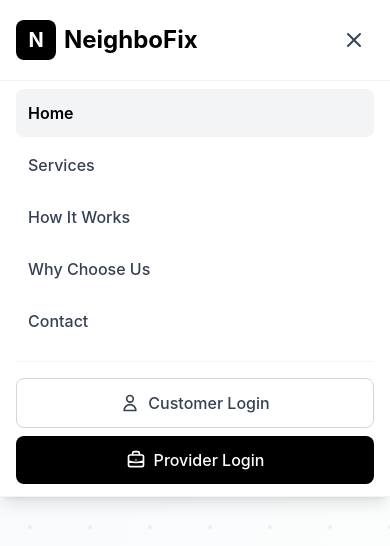
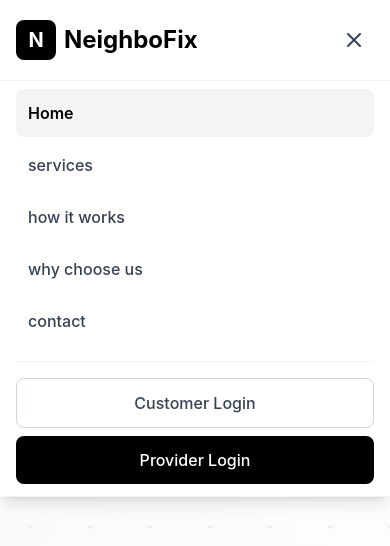
Before and after one commit to ARIngale/NeighboFix, a React (Vite) app in the folder Frontend/: page / in a window 390 px wide. Both pictures are taken after a click on the button 354 px from the left and 40 px from the top of the page. Shown: the top 546 px of the page. Built offline with nearby package versions, Linux system fonts and the light colour scheme.

Commit message:
Logout feacture added

```diff
--- a/Frontend/src/components/Login.jsx
+++ b/Frontend/src/components/Login.jsx
@@ -57,9 +57,7 @@ const Login = ({ onClose, initialUserType = "", redirectPath = null }) => {
     setLoading(true)
     setError("")
 
-
     navigate(userType === "customer" ? "/customer-dashboard" : "/provider-dashboard")
-
 
     setLoading(false)
   }
--- a/Frontend/src/components/Navbar.jsx
+++ b/Frontend/src/components/Navbar.jsx
@@ -1,29 +1,37 @@
-
 import { useState } from "react"
 import { useLocation, Link } from "react-router-dom"
 import Login from "./Login"
 
 const Navbar = () => {
-  const [isOpen, setIsOpen] = useState(false) //mobile menu
-  const location = useLocation();
+  const [isOpen, setIsOpen] = useState(false)
+  const location = useLocation()
   const [showLogin, setShowLogin] = useState(false)
   const [loginType, setLoginType] = useState("")
+  const [user, setUser] = useState(null) // Simulated user object
 
-  const handleloginclick = (type) => {
+  const handleLoginClick = (type) => {
     setLoginType(type)
     setShowLogin(true)
+    // Simulate login
+    setUser({
+      name: type === "customer" ? "Alice" : "Bob",
+      role: type
+    })
+  }
+
+  const handleLogout = () => {
+    setUser(null)
   }
 
   const isActive = (path) =>
     location.pathname === path
       ? "text-black border-b-2 border-black"
-      : "text-gray-700 hover:text-black";
+      : "text-gray-700 hover:text-black"
 
   const isActiveMobile = (path) =>
     location.pathname === path
       ? "text-black bg-gray-100 font-semibold"
-            : "text-gray-700 hover:text-black hover:bg-gray-50";
-
+      : "text-gray-700 hover:text-black hover:bg-gray-50"
 
   return (
     <>
@@ -42,76 +50,58 @@ const Navbar = () => {
 
             {/* Desktop Navigation */}
             <div className="hidden lg:flex items-center space-x-8">
-                <Link
-                to="/"
-                className={`px-3 py-2 text-sm font-medium transition-colors duration-200 ${isActive("/")}`}
-                >
-                Home
-                </Link>
-                <Link
-                to="/services"
-                className={`px-3 py-2 text-sm font-medium transition-colors duration-200 ${isActive("/services")}`}
-                >
-                Services
-                </Link>
-                <Link
-                to="/how-it-works"
-                className={`px-3 py-2 text-sm font-medium transition-colors duration-200 ${isActive("/how-it-works")}`}
-                >
-                How It Works
-                </Link>
-                <Link
-                to="/why-choose-us"
-                className={`px-3 py-2 text-sm font-medium transition-colors duration-200 ${isActive("/why-choose-us")}`}
-                >
-                Why Choose Us
-                </Link>
-                <Link
-                to="/contact"
-                className={`px-3 py-2 text-sm font-medium transition-colors duration-200 ${isActive("/contact")}`}
-                >
-                Contact
-                </Link>
+              <Link to="/" className={`px-3 py-2 text-sm font-medium ${isActive("/")}`}>Home</Link>
+              <Link to="/services" className={`px-3 py-2 text-sm font-medium ${isActive("/services")}`}>Services</Link>
+              <Link to="/how-it-works" className={`px-3 py-2 text-sm font-medium ${isActive("/how-it-works")}`}>How It Works</Link>
+              <Link to="/why-choose-us" className={`px-3 py-2 text-sm font-medium ${isActive("/why-choose-us")}`}>Why Choose Us</Link>
+              <Link to="/contact" className={`px-3 py-2 text-sm font-medium ${isActive("/contact")}`}>Contact</Link>
             </div>
 
             {/* User Actions */}
             <div className="hidden lg:flex items-center space-x-3">
+              {user ? (
+                <div className="flex items-center space-x-4">
+                  <Link
+                    to={user.role === "customer" ? "/customer-dashboard" : "/provider-dashboard"}
+                    className="flex items-center space-x-2 text-gray-700 hover:text-black px-3 py-2 text-sm font-medium"
+                  >
+                    <div className="w-8 h-8 bg-black text-white rounded-full flex items-center justify-center text-sm font-bold">
+                      {user.name.charAt(0).toUpperCase()}
+                    </div>
+                    <span className="hidden xl:block">Dashboard</span>
+                  </Link>
+                  <button
+                    onClick={handleLogout}
+                    className="border border-gray-300 text-gray-700 px-4 py-2 rounded-lg hover:bg-gray-50"
+                  >
+                    Logout
+                  </button>
+                </div>
+              ) : (
                 <div className="flex items-center space-x-2">
-                  {/* Customer Login Button */}
                   <button
-                    onClick={() => handleloginclick("customer")}
-                    className="flex items-center space-x-2 text-gray-700 hover:text-black px-4 py-2 text-sm font-medium border border-gray-300 rounded-lg hover:border-gray-400 transition-all duration-200"
+                    onClick={() => handleLoginClick("customer")}
+                    className="flex items-center space-x-2 text-gray-700 hover:text-black px-4 py-2 text-sm font-medium border border-gray-300 rounded-lg hover:border-gray-400"
                   >
                     <svg className="w-4 h-4" fill="none" stroke="currentColor" viewBox="0 0 24 24">
-                      <path
-                        strokeLinecap="round"
-                        strokeLinejoin="round"
-                        strokeWidth={2}
-                        d="M16 7a4 4 0 11-8 0 4 4 0 018 0zM12 14a7 7 0 00-7 7h14a7 7 0 00-7-7z"
-                      />
+                      <path strokeLinecap="round" strokeLinejoin="round" strokeWidth={2} d="M16 7a4 4 0 11-8 0 4 4 0 018 0zM12 14a7 7 0 00-7 7h14a7 7 0 00-7-7z" />
                     </svg>
                     <span className="hidden md:block">Customer</span>
                   </button>
-
-                  {/* Provider Login Button */}
                   <button
-                    onClick={() => handleloginclick("provider")}
-                    className="flex items-center space-x-2 text-white bg-black hover:bg-gray-800 px-4 py-2 text-sm font-medium rounded-lg transition-all duration-200"
+                    onClick={() => handleLoginClick("provider")}
+                    className="flex items-center space-x-2 text-white bg-black hover:bg-gray-800 px-4 py-2 text-sm font-medium rounded-lg"
                   >
                     <svg className="w-4 h-4" fill="none" stroke="currentColor" viewBox="0 0 24 24">
-                      <path
-                        strokeLinecap="round"
-                        strokeLinejoin="round"
-                        strokeWidth={2}
-                        d="M21 13.255A23.931 23.931 0 0112 15c-3.183 0-6.22-.62-9-1.745M16 6V4a2 2 0 00-2-2h-4a2 2 0 00-2 2v2m4 6h.01M5 20h14a2 2 0 002-2V8a2 2 0 00-2-2H5a2 2 0 00-2 2v10a2 2 0 002 2z"
-                      />
+                      <path strokeLinecap="round" strokeLinejoin="round" strokeWidth={2} d="M21 13.255A23.931 23.931 0 0112 15c-3.183 0-6.22-.62-9-1.745M16 6V4a2 2 0 00-2-2h-4a2 2 0 00-2 2v2m4 6h.01M5 20h14a2 2 0 002-2V8a2 2 0 00-2-2H5a2 2 0 00-2 2v10a2 2 0 002 2z" />
                     </svg>
                     <span className="hidden md:block">Provider</span>
                   </button>
                 </div>
+              )}
             </div>
 
-            {/* Mobile menu button */}
+            {/* Mobile Menu Button */}
             <div className="lg:hidden">
               <button
                 onClick={() => setIsOpen(!isOpen)}
@@ -133,81 +123,69 @@ const Navbar = () => {
         {isOpen && (
           <div className="lg:hidden bg-white border-t border-gray-100">
             <div className="px-4 pt-2 pb-3 space-y-1">
+              {["/", "/services", "/how-it-works", "/why-choose-us", "/contact"].map(path => (
                 <Link
-                to="/"
-                className={`block px-3 py-3 text-base font-medium rounded-lg transition-colors duration-200 ${isActiveMobile("/")}`}
+                  key={path}
+                  to={path}
+                  className={`block px-3 py-3 text-base font-medium rounded-lg ${isActiveMobile(path)}`}
                   onClick={() => setIsOpen(false)}
                 >
-                Home
+                  {path === "/" ? "Home" : path.replace("/", "").replace(/-/g, " ")}
                 </Link>
+              ))}
+              {user ? (
+                <div className="pt-4 border-t border-gray-100 mt-4">
+                  <div className="flex items-center px-3 py-2 mb-2">
+                    <div className="w-10 h-10 bg-black text-white rounded-full flex items-center justify-center text-sm font-bold mr-3">
+                      {user.name.charAt(0).toUpperCase()}
+                    </div>
+                    <div>
+                      <p className="text-sm font-medium text-black">{user.name}</p>
+                      <p className="text-xs text-gray-500 capitalize">{user.role}</p>
+                    </div>
+                  </div>
                   <Link
-                to="/services"
-                className={`block px-3 py-3 text-base font-medium rounded-lg transition-colors duration-200 ${isActiveMobile("/services")}`}
+                    to={user.role === "customer" ? "/customer-dashboard" : "/provider-dashboard"}
+                    className="block text-gray-700 hover:text-black hover:bg-gray-50 px-3 py-3 text-base font-medium rounded-lg"
                     onClick={() => setIsOpen(false)}
                   >
-                Services
+                    Dashboard
                   </Link>
-            <Link
-                to="/how-it-works"
-                className={`block px-3 py-3 text-base font-medium rounded-lg transition-colors duration-200 ${isActiveMobile("/how-it-works")}`}
-                onClick={() => setIsOpen(false)}
+                  <button
+                    onClick={handleLogout}
+                    className="block w-full text-left text-gray-500 hover:text-gray-700 hover:bg-gray-50 px-3 py-3 text-base font-medium rounded-lg"
                   >
-                How It Works
-            </Link>
-            <Link
-                to="/why-choose-us"
-                className={`block px-3 py-3 text-base font-medium rounded-lg transition-colors duration-200 ${isActiveMobile("/why-choose-us")}`}
-                onClick={() => setIsOpen(false)}
-            >
-                Why Choose Us
-            </Link>
-            <Link
-                to="/contact"
-                className={`block px-3 py-3 text-base font-medium rounded-lg transition-colors duration-200 ${isActiveMobile("/contact")}`}
-                onClick={() => setIsOpen(false)}
-            >
-                Contact
-            </Link>
+                    Logout
+                  </button>
+                </div>
+              ) : (
                 <div className="pt-4 border-t border-gray-100 mt-4 space-y-2">
                   <button
                     onClick={() => {
-                      handleloginclick("customer")
+                      handleLoginClick("customer")
                       setIsOpen(false)
                     }}
-                    className="flex items-center justify-center w-full text-gray-700 hover:text-black border border-gray-300 hover:border-gray-400 px-4 py-3 text-base font-medium rounded-lg transition-all duration-200"
+                    className="flex items-center justify-center w-full text-gray-700 border border-gray-300 hover:border-gray-400 px-4 py-3 text-base font-medium rounded-lg"
                   >
-                    <svg className="w-5 h-5 mr-2" fill="none" stroke="currentColor" viewBox="0 0 24 24">
-                      <path
-                        strokeLinecap="round"
-                        strokeLinejoin="round"
-                        strokeWidth={2}
-                        d="M16 7a4 4 0 11-8 0 4 4 0 018 0zM12 14a7 7 0 00-7 7h14a7 7 0 00-7-7z"
-                      />
-                    </svg>
                     Customer Login
                   </button>
                   <button
                     onClick={() => {
-                      handleloginclick("provider")
+                      handleLoginClick("provider")
                       setIsOpen(false)
                     }}
-                    className="flex items-center justify-center w-full bg-black text-white px-4 py-3 text-base font-medium rounded-lg hover:bg-gray-800 transition-colors duration-200"
+                    className="flex items-center justify-center w-full bg-black text-white px-4 py-3 text-base font-medium rounded-lg hover:bg-gray-800"
                   >
-                    <svg className="w-5 h-5 mr-2" fill="none" stroke="currentColor" viewBox="0 0 24 24">
-                      <path
-                        strokeLinecap="round"
-                        strokeLinejoin="round"
-                        strokeWidth={2}
-                        d="M21 13.255A23.931 23.931 0 0112 15c-3.183 0-6.22-.62-9-1.745M16 6V4a2 2 0 00-2-2h-4a2 2 0 00-2 2v2m4 6h.01M5 20h14a2 2 0 002-2V8a2 2 0 00-2-2H5a2 2 0 00-2 2v10a2 2 0 002 2z"
-                      />
-                    </svg>
                     Provider Login
                   </button>
                 </div>
+              )}
             </div>
           </div>
         )}
       </nav>
+
+      {/* Login Modal */}
       {showLogin && <Login onClose={() => setShowLogin(false)} initialUserType={loginType} />}
     </>
   )
```
Lines whose indentation alone changed are shown as unchanged.
